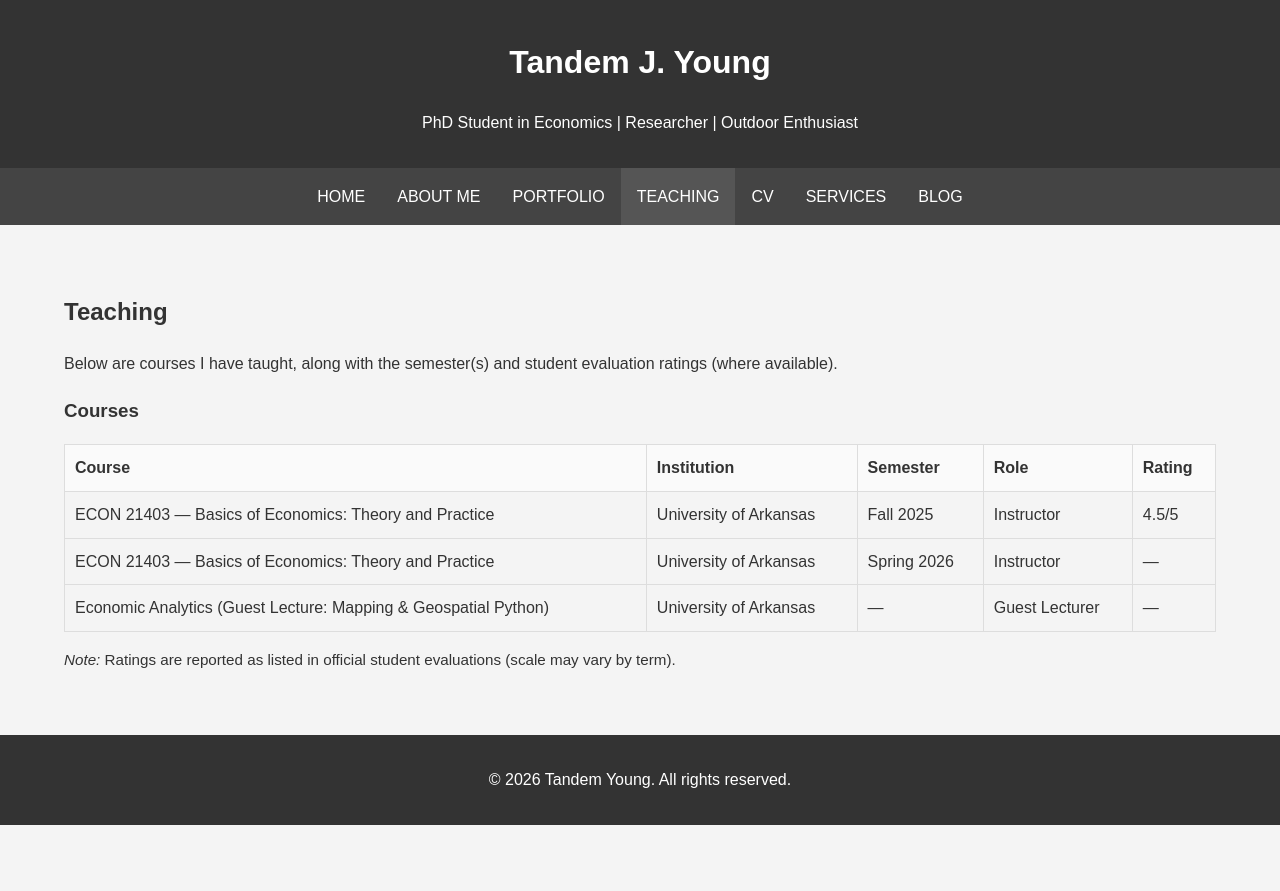
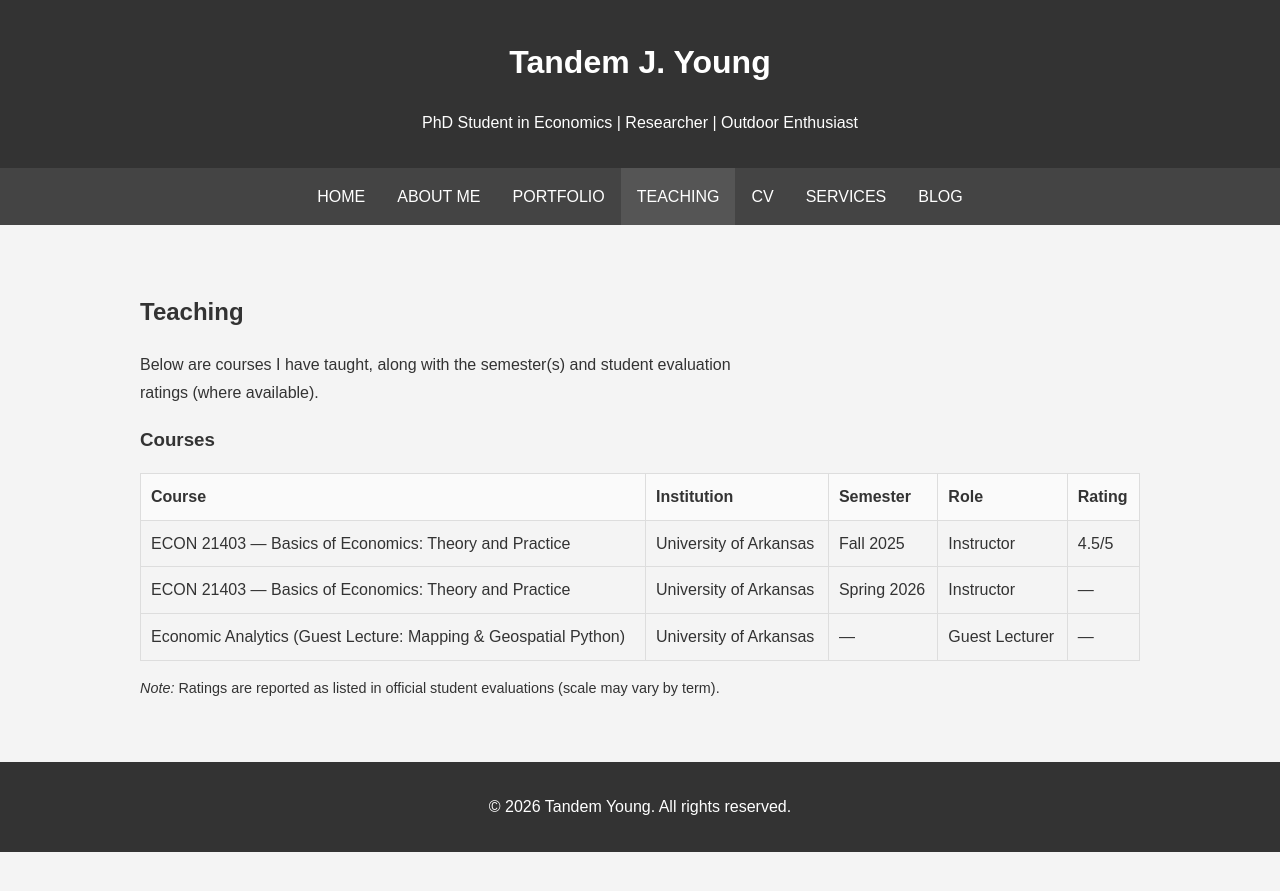
Before and after one commit to TandemYoung/tandemyoung.github.io, a Jekyll site: the page built from teaching.html, in a window 1280 px wide. Shown: the top 891 px of the page. Built offline with Jekyll 4.4.1, drawn with Linux system fonts in a browser that asks for light colours.

Commit message:
Polish site pages and fix inline styles
- teaching.html: Add CSS class, move inline styles to stylesheet
- medical-residencies-report.html: Move inline styles to CSS classes
- index.html: Fix alt text for accessibility, add Services button
- portfolio.html: Remove HTML comment, expand lede text
- about.html: Add CTA linking to Services page
- css/styles.css: Add teaching, report, and about-cta styles

https://claude.ai/code/session_01TWzAaDgZZHNXmMJ15DaeHY

```diff
--- a/about.html
+++ b/about.html
@@ -46,6 +46,10 @@ title: Tandem Young - About Me
         <div><strong>Email:</strong> <a href="mailto:tyoung@walton.uark.edu">tyoung@walton.uark.edu</a></div>
         <div><strong>LinkedIn:</strong> <a href="https://www.linkedin.com/in/tandemyoung" target="_blank" rel="noopener noreferrer">tandemyoung</a></div>
       </div>
+
+      <p class="about-cta">
+        Interested in working together? <a href="{{ 'services.html' | relative_url }}">View my services</a> or get in touch.
+      </p>
     </div>
   </div>
 </section>
--- a/css/styles.css
+++ b/css/styles.css
@@ -378,6 +378,15 @@ thead th {
   max-width: var(--max-width-text);
 }
 
+.about-cta {
+  margin-top: var(--space-lg);
+  font-size: var(--font-size-lg);
+}
+
+.about-cta a {
+  color: var(--color-primary);
+}
+
 /* ==========================================================================
    Services Page
    ========================================================================== */
@@ -472,6 +481,35 @@ thead th {
   margin-top: var(--space-sm);
   font-size: var(--font-size-sm);
   color: var(--color-text-muted);
+}
+
+/* ==========================================================================
+   Teaching Page
+   ========================================================================== */
+.teaching {
+  max-width: var(--max-width-content);
+  margin: 0 auto;
+}
+
+.teaching-lede {
+  max-width: var(--max-width-text);
+  line-height: var(--line-height-relaxed);
+}
+
+.teaching-note {
+  margin-top: var(--space-base);
+  font-size: var(--font-size-sm);
+}
+
+/* ==========================================================================
+   Report Page
+   ========================================================================== */
+.report-facts {
+  margin-top: var(--space-base);
+}
+
+.report-links {
+  margin-top: var(--space-base);
 }
 
 /* ==========================================================================
--- a/index.html
+++ b/index.html
@@ -25,6 +25,7 @@ title: Tandem Young - Home
         <a class="btn" href="{{ 'about.html' | relative_url }}">About</a>
         <a class="btn" href="{{ 'portfolio.html' | relative_url }}">Portfolio</a>
         <a class="btn" href="{{ 'cv.html' | relative_url }}">CV</a>
+        <a class="btn" href="{{ 'services.html' | relative_url }}">Services</a>
       </div>
     </div>
   </div>
--- a/medical-residencies-report.html
+++ b/medical-residencies-report.html
@@ -10,13 +10,13 @@ title: Economic Contributions of Medical Residencies to Arkansas
     Heartland Forward report (March 2025). Authors: Ross DeVol, Rodrigo Ramirez-Perez, Dave Shideler, and Tandem Young.
   </p>
 
-  <div class="quick-facts" style="margin-top: 14px;">
+  <div class="quick-facts report-facts">
     <div><strong>Headline finding:</strong> Adding 275 medical residents over six years could generate about $465M in additional economic activity in Arkansas.</div>
     <div><strong>Implied output:</strong> ~$482K per resident-year (963 resident-years).</div>
     <div><strong>ROI framing:</strong> CMS cost reports suggest ~$115K per resident annually, implying >4x return on investment.</div>
   </div>
 
-  <p style="margin-top: 14px;">
+  <p class="report-links">
     <a href="{{ '/assets/reports/economic-contributions-medical-residencies-arkansas.pdf' | relative_url }}"
        target="_blank" rel="noopener noreferrer">
       Open the full PDF in a new tab
--- a/portfolio.html
+++ b/portfolio.html
@@ -5,7 +5,9 @@ title: Tandem Young - Portfolio
 
 <section id="portfolio" class="portfolio">
   <h2>Portfolio</h2>
-  <p class="portfolio-lede">Selected projects and reports.</p>
+  <p class="portfolio-lede">
+    Selected projects and reports spanning economic impact analysis, policy evaluation, and regional research.
+  </p>
 
   <div class="project-grid">
 
@@ -30,7 +32,5 @@ title: Tandem Young - Portfolio
       </div>
     </article>
 
-    <!-- Add more <article class="project-card">...</article> blocks here -->
-
   </div>
 </section>
--- a/teaching.html
+++ b/teaching.html
@@ -3,10 +3,10 @@ layout: default
 title: Tandem Young - Teaching
 ---
 
-<section id="teaching">
+<section id="teaching" class="teaching">
   <h2>Teaching</h2>
 
-  <p>
+  <p class="teaching-lede">
     Below are courses I have taught, along with the semester(s) and student evaluation ratings (where available).
   </p>
 
@@ -50,7 +50,7 @@ title: Tandem Young - Teaching
     </tbody>
   </table>
 
-  <p style="margin-top: 1rem; font-size: 0.95rem;">
+  <p class="teaching-note">
     <em>Note:</em> Ratings are reported as listed in official student evaluations (scale may vary by term).
   </p>
 </section>
```
Also changed, not shown: other parts of index.html (+1 -1 lines).
